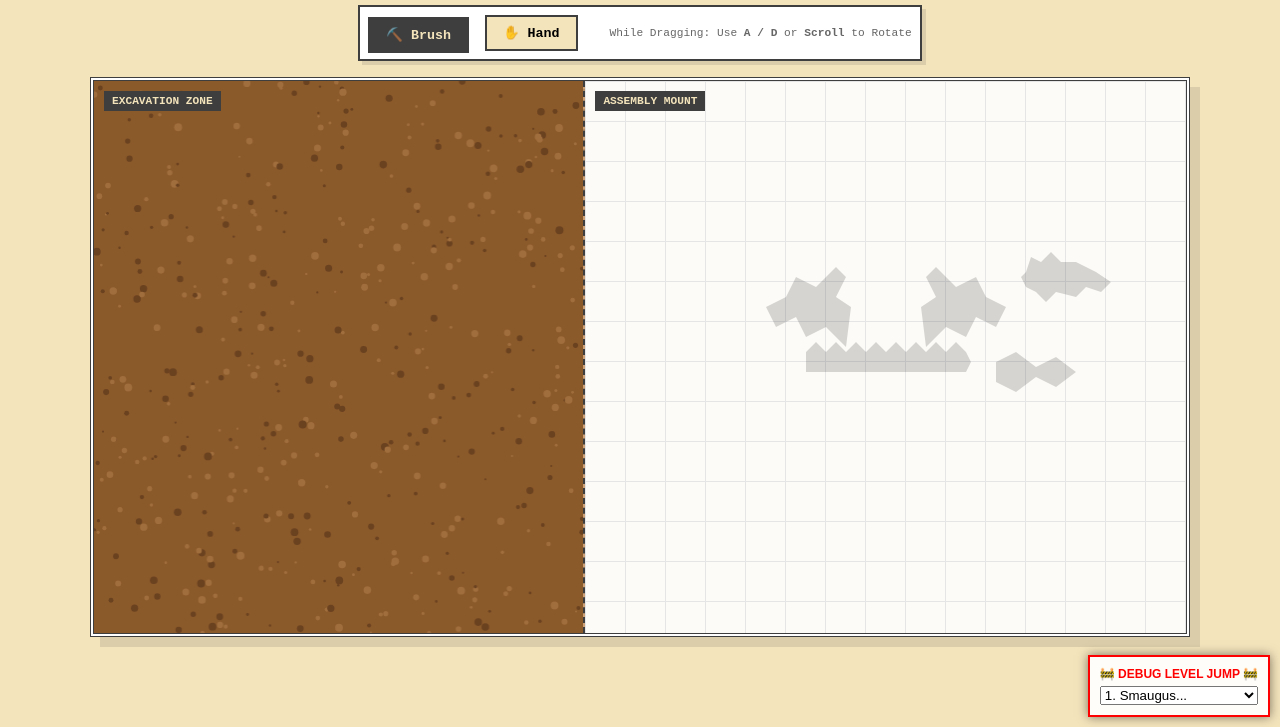
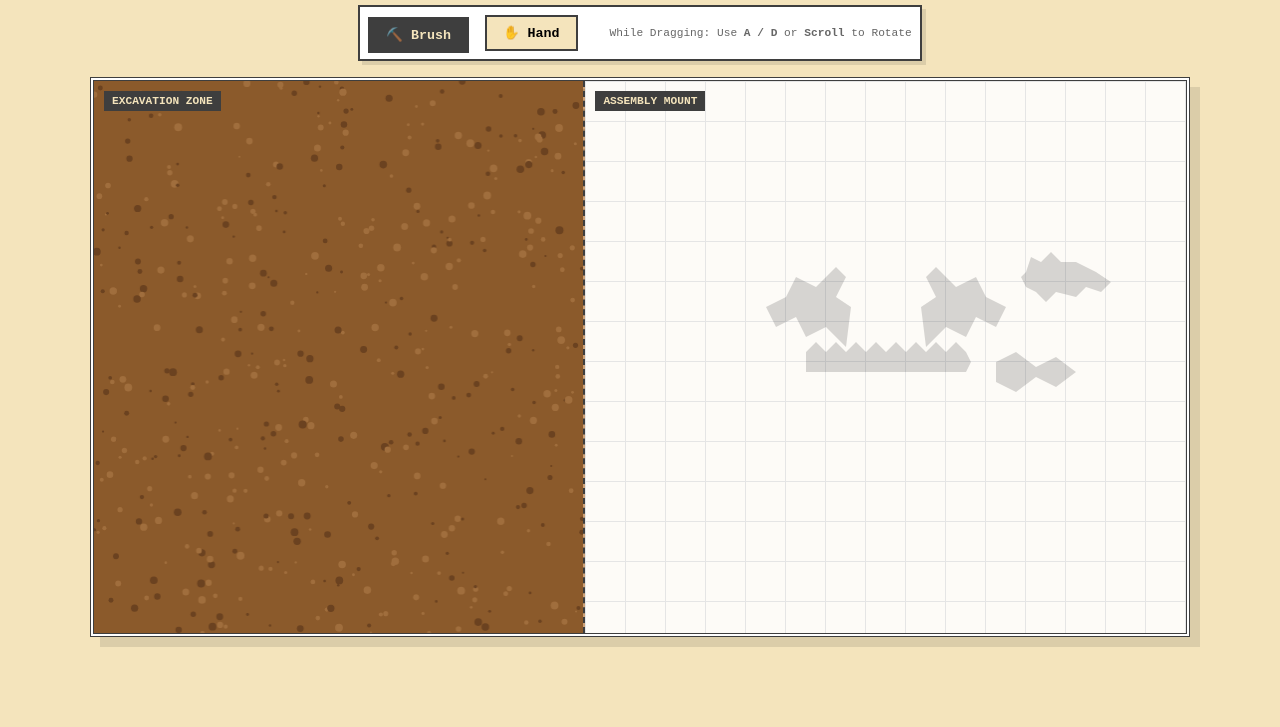
Before and after one commit to jmanser/middle-earth-museum, a plain HTML site: page index.html in a window 1280 px wide. Shown: the part 73-800 px from the top of the page. Drawn offline with Linux system fonts and the light colour scheme.

Commit message:
remove level switcher

```diff
--- a/index.html
+++ b/index.html
@@ -805,52 +805,6 @@
             }, 200);
         });
 
-// --- DEBUG: TEMPORARY LEVEL SWITCHER ---
-        // DELETE THIS SECTION BEFORE SENDING THE GIFT!
-        (function createDebugSwitcher() {
-            const container = document.createElement('div');
-            Object.assign(container.style, {
-                position: 'fixed',
-                bottom: '10px',
-                right: '10px',
-                zIndex: '10000',
-                background: 'rgba(255, 255, 255, 0.9)',
-                padding: '10px',
-                border: '2px solid red',
-                fontFamily: 'sans-serif',
-                fontSize: '12px',
-                boxShadow: '0 0 10px rgba(0,0,0,0.5)'
-            });
-
-            const label = document.createElement('div');
-            label.innerText = "🚧 DEBUG LEVEL JUMP 🚧";
-            label.style.marginBottom = "5px";
-            label.style.fontWeight = "bold";
-            label.style.color = "red";
-            label.style.textAlign = "center";
-            container.appendChild(label);
-
-            const select = document.createElement('select');
-            select.style.width = "100%";
-
-            levels.forEach((lvl, index) => {
-                const opt = document.createElement('option');
-                opt.value = index;
-                opt.text = `${index + 1}. ${lvl.name.split(' ')[0]}...`; // Shortens name
-                if (index === currentLevelIdx) opt.selected = true;
-                select.appendChild(opt);
-            });
-
-            select.onchange = (e) => {
-                // Close modal if open so it doesn't block the new level
-                document.getElementById('plaque-modal').style.display = 'none';
-                initLevel(parseInt(e.target.value));
-            };
-
-            container.appendChild(select);
-            document.body.appendChild(container);
-        })();
-
     </script>
 </body>
 </html>
```
